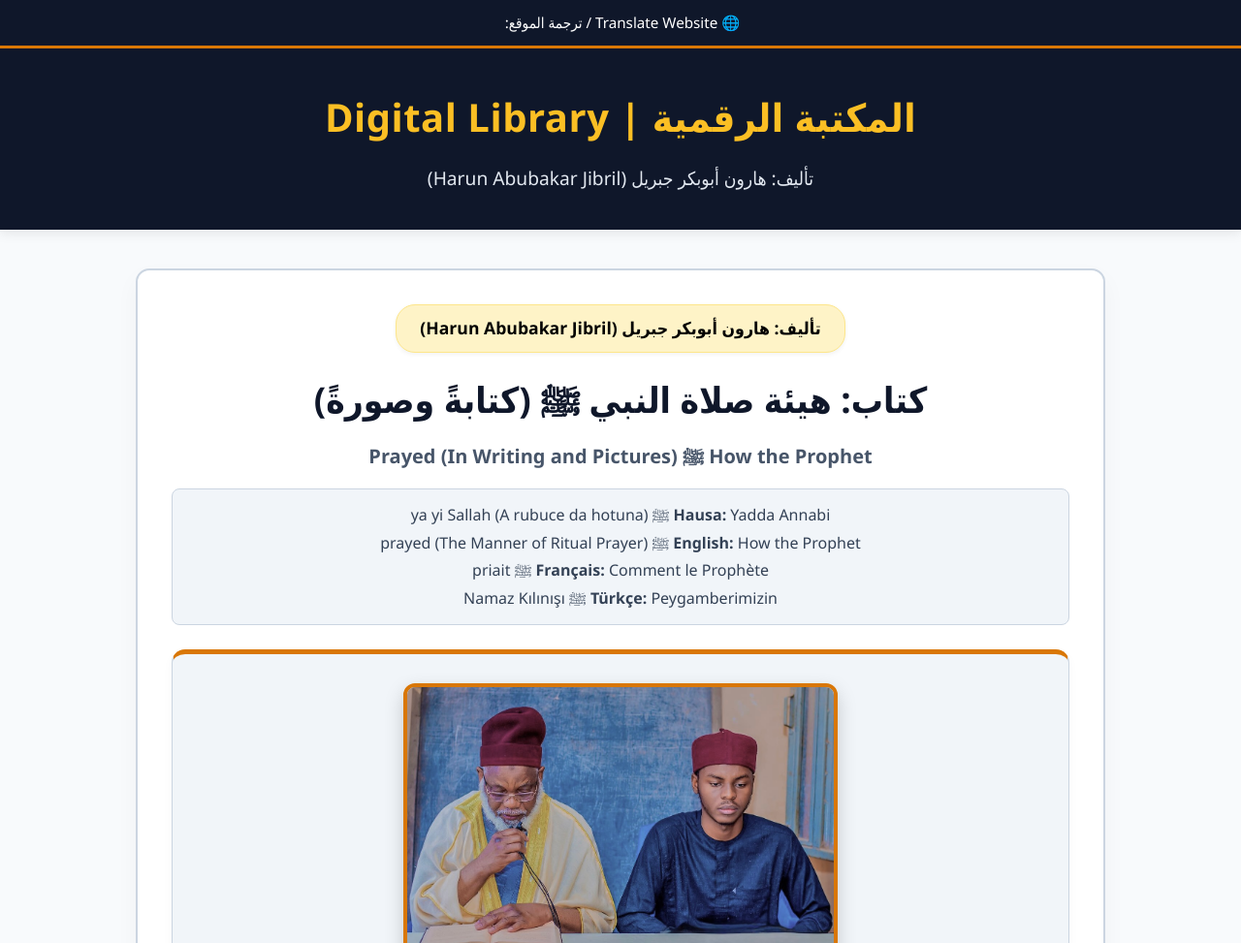
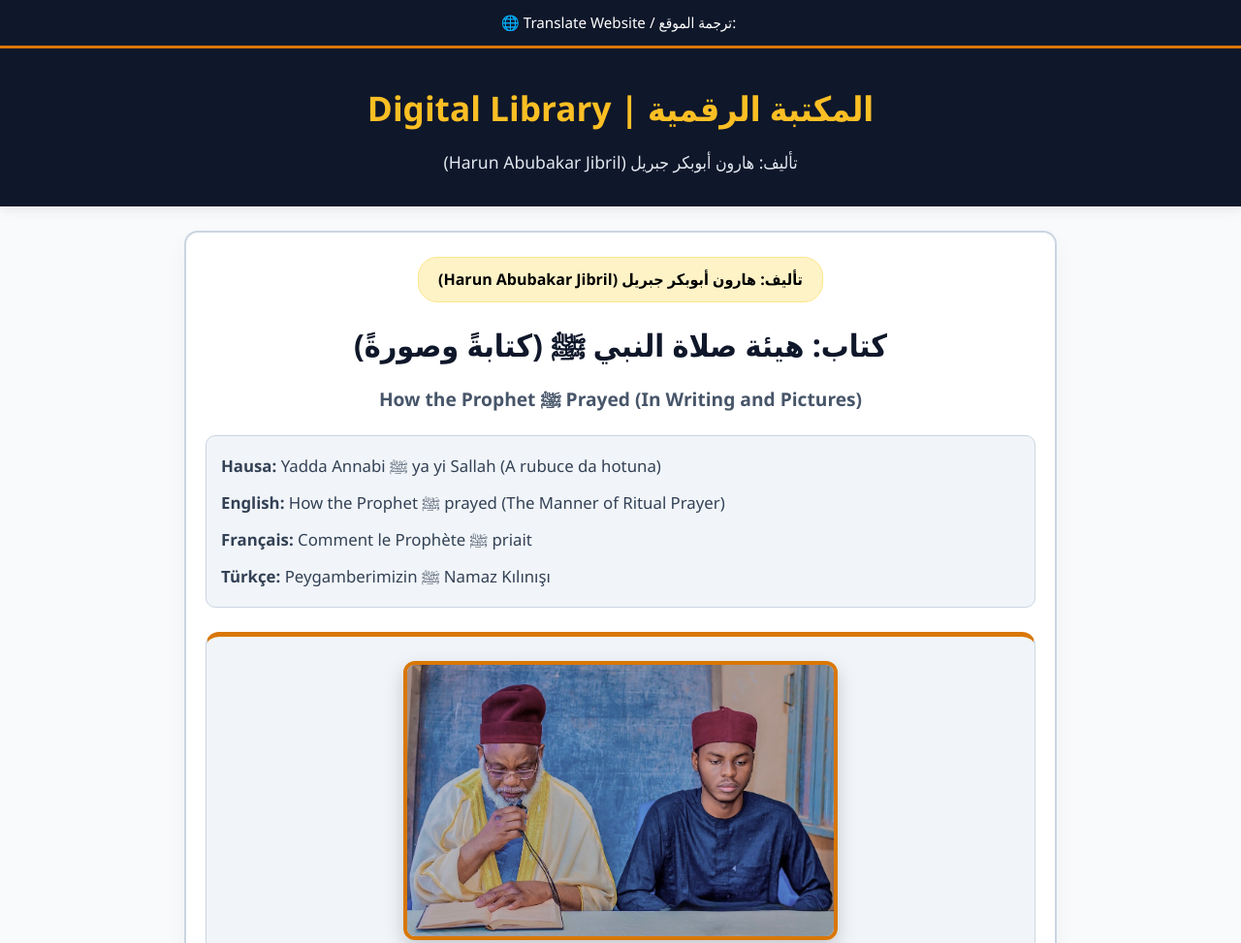
Before and after one commit to harounjaro/prophet-prayer-book, a plain HTML site: page index.html in a window 1280 px wide. Shown: the top 973 px of the page at 97% size. Drawn offline with Linux system fonts and the light colour scheme.

Commit message:
Refactor index.html for layout and content updates
Updated HTML structure, styles, and content for improved layout and clarity.

```diff
--- a/index.html
+++ b/index.html
@@ -1,5 +1,5 @@
 <!DOCTYPE html>
-<html lang="ar" dir="rtl">
+<html lang="ar">
 <head>
     <meta charset="UTF-8">
     <meta name="viewport" content="width=device-width, initial-scale=1.0">
@@ -7,22 +7,22 @@
     <!-- Website Title for Google Search -->
     <title>هيئة صلاة النبي ﷺ (كيفية صلاة النبي ﷺ) - Harun Abubakar Jibril</title>
 
-    <!-- Google Search Keywords in Multiple Languages -->
-    <meta name="description" content="كتاب هيئة صلاة النبي ﷺ (كيفية الصلاة / Sallah) تأليف هارون أبوبكر جبريل - نيجيريا. How the Prophet ﷺ prayed. Yadda Annabi ﷺ ya yi Sallah. Comment le Prophète ﷺ priait.">
-    <meta name="keywords" content="هيئة صلاة النبي, كيفية صلاة النبي, How the Prophet prayed, Yadda Annabi ya yi Sallah, Harun Abubakar Jibril, Sheikh Abubakar Jibril Sokoto">
+    <!-- Google Search Keywords -->
+    <meta name="description" content="كتاب هيئة صلاة النبي ﷺ (كيفية الصلاة / Sallah) تأليف هارون أبوبكر جبريل - نيجيريا. Hayatu Salatin Nabiyyi. How the Prophet ﷺ prayed. Yadda Annabi ﷺ ya yi Sallah.">
+    <meta name="keywords" content="هيئة صلاة النبي, كيفية صلاة النبي, Hayatu Salatin Nabiyyi, Yadda Annabi ya yi Sallah, How the Prophet prayed, Harun Abubakar Jibril, Sheikh Abubakar Jibril Sokoto">
     <meta name="author" content="Harun Abubakar Jibril">
 
     <style>
         :root {
-            --primary-navy: #0f172a;      /* Dark Navy Header Background */
-            --accent-gold: #b45309;       /* Deep Amber/Gold */
-            --tag-bg: #fef3c7;           /* Warm Soft Gold Pill Background */
-            --tag-text: #000000;         /* Pure Black High-Contrast Text */
-            --bg-body: #f8fafc;           /* Light Greyish-White Page Background */
-            --bg-card: #ffffff;           /* Clean Pure White Container */
-            --text-main: #0f172a;         /* High-Contrast Dark Text */
-            --text-muted: #475569;       /* Medium Dark Subtitles */
-            --border-color: #cbd5e1;     /* Subtle Gray Borders */
+            --primary-navy: #0f172a;
+            --accent-gold: #b45309;
+            --tag-bg: #fef3c7;
+            --tag-text: #000000;
+            --bg-body: #f8fafc;
+            --bg-card: #ffffff;
+            --text-main: #0f172a;
+            --text-muted: #475569;
+            --border-color: #cbd5e1;
         }
 
         body {
@@ -45,82 +45,95 @@
             position: sticky;
             top: 0;
             z-index: 1000;
+            direction: ltr;
         }
 
         /* Main Header */
         header {
             background-color: var(--primary-navy);
             color: #ffffff;
-            padding: 35px 20px;
+            padding: 30px 15px;
             text-align: center;
             box-shadow: 0 4px 12px rgba(0,0,0,0.08);
+            direction: rtl;
         }
 
         header h1 {
             margin: 0;
-            font-size: 2.5rem;
+            font-size: 2.2rem;
             color: #fbbf24;
-            letter-spacing: 0.5px;
         }
 
         header p {
-            margin: 10px 0 0;
-            font-size: 1.2rem;
+            margin: 8px 0 0;
+            font-size: 1.1rem;
             color: #e2e8f0;
         }
 
         .container {
-            max-width: 1000px;
-            margin: 40px auto;
-            padding: 0 20px;
+            max-width: 900px;
+            margin: 25px auto;
+            padding: 0 15px;
         }
 
-        /* Hero / Book Info Section */
         .book-card {
             background: var(--bg-card);
             border-radius: 14px;
             border: 2px solid var(--border-color);
-            padding: 35px;
+            padding: 25px 20px;
             box-shadow: 0 10px 25px rgba(0, 0, 0, 0.04);
-            margin-bottom: 40px;
+            margin-bottom: 30px;
             text-align: center;
         }
 
-        /* Pure Black High-Contrast Tag */
         .author-tag {
             display: inline-block;
             background-color: var(--tag-bg);
             color: var(--tag-text);
-            font-weight: 900;
-            padding: 8px 24px;
+            font-weight: 800;
+            padding: 8px 20px;
             border-radius: 20px;
-            font-size: 1.1rem;
+            font-size: 1rem;
             margin-bottom: 15px;
             border: 1px solid #fde68a;
-            box-shadow: 0 2px 4px rgba(0,0,0,0.05);
+            direction: rtl;
         }
 
         .book-card h2 {
-            font-size: 2.3rem;
+            font-size: 2rem;
             color: var(--primary-navy);
-            margin: 0 0 8px 0;
+            margin: 0 0 10px 0;
+            direction: rtl;
         }
 
         .subtitle {
             color: var(--text-muted);
-            font-size: 1.25rem;
-            margin-bottom: 15px;
+            font-size: 1.2rem;
+            margin-bottom: 20px;
             font-weight: 600;
+            direction: ltr;
         }
 
+        /* Clean Left-To-Right Language Box Fix */
         .translations-bar {
             background-color: #f1f5f9;
-            border-radius: 8px;
-            padding: 12px;
-            font-size: 1rem;
+            border-radius: 10px;
+            padding: 15px;
+            font-size: 1.05rem;
             color: #334155;
             margin-bottom: 25px;
             border: 1px solid var(--border-color);
+            text-align: left;
+            direction: ltr;
+            line-height: 1.9;
+        }
+
+        .translations-bar div {
+            margin-bottom: 6px;
+        }
+
+        .translations-bar div:last-child {
+            margin-bottom: 0;
         }
 
         /* Author Profile Box */
@@ -128,105 +141,98 @@
             background-color: #f1f5f9;
             border: 1px solid var(--border-color);
             border-top: 5px solid #d97706;
-            padding: 30px 25px;
+            padding: 25px 18px;
             border-radius: 14px;
             margin-top: 25px;
-            margin-bottom: 35px;
-            display: flex;
-            flex-direction: column;
-            align-items: center;
+            margin-bottom: 30px;
             text-align: center;
-            box-shadow: 0 4px 12px rgba(0,0,0,0.03);
+            direction: rtl;
         }
 
         .author-photo {
-            max-width: 440px;
-            width: 100%;
+            max-width: 100%;
+            width: 440px;
             height: 280px;
             object-fit: cover;
             object-position: center 20%;
             border-radius: 12px;
             border: 4px solid #d97706;
             box-shadow: 0 8px 20px rgba(0,0,0,0.18);
-            margin-bottom: 20px;
-        }
-
-        .author-details {
-            max-width: 650px;
+            margin-bottom: 18px;
         }
 
         .author-details h4 {
             margin: 0 0 10px 0;
             color: var(--primary-navy);
-            font-size: 1.4rem;
+            font-size: 1.3rem;
         }
 
         .author-details p {
             margin: 0;
             color: var(--text-main);
-            font-size: 1.15rem;
+            font-size: 1.1rem;
             line-height: 1.8;
         }
 
-        /* Cover Image Container */
+        /* Cover Container */
         .cover-container {
-            margin-top: 35px;
+            margin-top: 25px;
             text-align: center;
         }
 
         .cover-img {
-            max-width: 600px;
-            width: 100%;
+            max-width: 100%;
+            width: 600px;
             height: auto;
             border-radius: 12px;
             border: 3px solid #d97706;
             box-shadow: 0 12px 30px rgba(0,0,0,0.18);
-            object-fit: cover;
         }
 
-        /* PDF & Full Text Section Card */
+        /* Reader Card */
         .reader-card {
             background: var(--bg-card);
             border-radius: 14px;
             border: 2px solid var(--border-color);
-            padding: 35px;
+            padding: 25px 20px;
             box-shadow: 0 10px 25px rgba(0, 0, 0, 0.04);
             margin-bottom: 40px;
         }
 
         .reader-card h3 {
             color: var(--primary-navy);
-            font-size: 1.9rem;
+            font-size: 1.8rem;
             margin-top: 0;
-            margin-bottom: 25px;
+            margin-bottom: 20px;
             text-align: center;
+            direction: rtl;
         }
 
         .pdf-frame {
             width: 100%;
-            height: 750px;
+            height: 650px;
             border: 1px solid var(--border-color);
             border-radius: 10px;
             background: #ffffff;
-            margin-bottom: 40px;
+            margin-bottom: 30px;
         }
 
-        /* Live Printable/Translatable Book Text Container */
+        /* Full Book Text */
         .full-book-text {
             background-color: #ffffff;
             border: 1px solid var(--border-color);
             border-radius: 12px;
-            padding: 30px;
+            padding: 25px 20px;
             text-align: right;
-            box-shadow: 0 4px 15px rgba(0,0,0,0.02);
+            direction: rtl;
         }
 
         .full-book-text h4 {
             color: var(--accent-gold);
-            font-size: 1.6rem;
+            font-size: 1.5rem;
             border-bottom: 2px solid #fde68a;
-            padding-bottom: 10px;
-            margin-top: 30px;
+            padding-bottom: 8px;
+            margin-top: 25px;
         }
 
         .full-book-text p {
@@ -238,17 +244,18 @@
 
         footer {
             text-align: center;
-            padding: 30px;
+            padding: 25px;
             color: var(--text-muted);
             font-size: 0.95rem;
-            margin-top: 40px;
+            margin-top: 30px;
             border-top: 1px solid var(--border-color);
+            direction: rtl;
         }
     </style>
 </head>
 <body>
 
-    <!-- Translate Bar (Sticky at Top) -->
+    <!-- Translate Bar -->
     <div class="translate-box">
         <span>🌐 Translate Website / ترجمة الموقع: </span>
         <div id="google_translate_element" style="display: inline-block;"></div>
@@ -269,12 +276,12 @@
             <h2>كتاب: هيئة صلاة النبي ﷺ (كتابةً وصورةً)</h2>
             <div class="subtitle">How the Prophet ﷺ Prayed (In Writing and Pictures)</div>
 
-            <!-- Multi-language Clarifications -->
+            <!-- Fixed Clean Language Bar (Left to Right) -->
             <div class="translations-bar">
-                <strong>Hausa:</strong> Yadda Annabi ﷺ ya yi Sallah (A rubuce da hotuna) <br>
-                <strong>English:</strong> How the Prophet ﷺ prayed (The Manner of Ritual Prayer) <br>
-                <strong>Français:</strong> Comment le Prophète ﷺ priait <br>
-                <strong>Türkçe:</strong> Peygamberimizin ﷺ Namaz Kılınışı
+                <div><strong>Hausa:</strong> <span class="notranslate">Yadda Annabi ﷺ ya yi Sallah (A rubuce da hotuna)</span></div>
+                <div><strong>English:</strong> <span class="notranslate">How the Prophet ﷺ prayed (The Manner of Ritual Prayer)</span></div>
+                <div><strong>Français:</strong> <span class="notranslate">Comment le Prophète ﷺ priait</span></div>
+                <div><strong>Türkçe:</strong> <span class="notranslate">Peygamberimizin ﷺ Namaz Kılınışı</span></div>
             </div>
 
             <!-- Author Info Box -->
@@ -303,9 +310,9 @@
 
             <!-- Translatable Web Text Section -->
             <div class="full-book-text">
-                <h3 style="text-align: center; color: var(--primary-navy); font-size: 1.8rem; margin-top: 0;">
+                <h3 style="text-align: center; color: var(--primary-navy); font-size: 1.7rem; margin-top: 0;">
                     نص الكتاب الكامل (قابل للترجمة الفورية) <br>
-                    Full Book Text (Translates Automatically)
+                    <span style="font-size: 1.1rem; color: var(--text-muted);">Full Book Text (Translates Automatically)</span>
                 </h3>
                 <p style="text-align: center; color: var(--text-muted); font-size: 1rem;">
                     اختر لغتك من شريط الترجمة بأعلى الصفحة لترجمة نص الكتاب كاملاً تلقائياً. <br>
@@ -325,18 +332,16 @@
                 </p>
 
                 <!-- Chapter 3 -->
-                <h4>المبحث الثاني: تكبيرة الإحرام والقيام (Takbeerat al-Ihram and Standing)</h4>
+                <h4>المبحث الثالث: تكبيرة الإحرام والقيام (Takbeerat al-Ihram and Standing)</h4>
                 <p>
                     ثم يكبر قائلاً: (الله أكبر)، ويرفع يديه حذو منكبيه أو أذنيه، ويبسط أصابعهما، ثم يضع يده اليمنى على يده اليسرى على صدره...
                 </p>
 
                 <!-- Chapter 4 -->
-                <h4>المبحث الثالث: الركوع والرفع منه (Rukoo' and Standing Up)</h4>
+                <h4>المبحث الرابع: الركوع والرفع منه (Rukoo' and Standing Up)</h4>
                 <p>
                     ثم يكبر ويركع حتى يطمئن ركوعاً، ويضع يديه على ركبتيه مفرجتي الأصابع، ويقول: (سبحان ربي العظيم) ثلاث مرات...
                 </p>
-
-                <!-- You can copy and paste the rest of your book paragraphs right here inside this section -->
             </div>
         </div>
 
```
